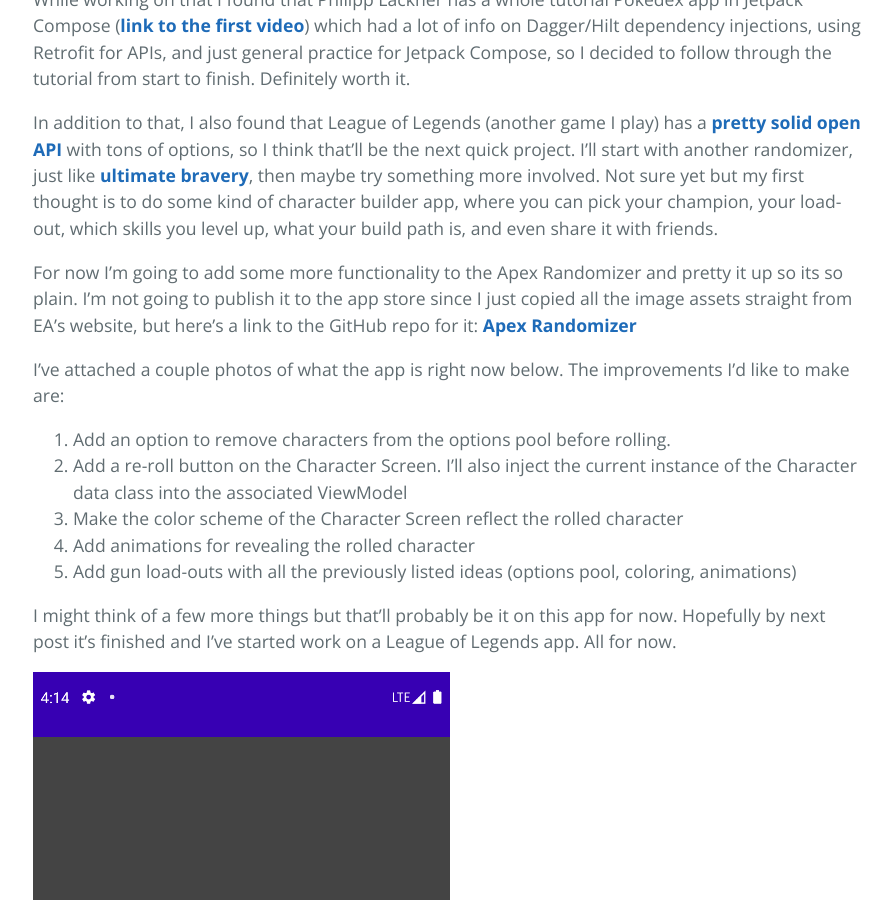
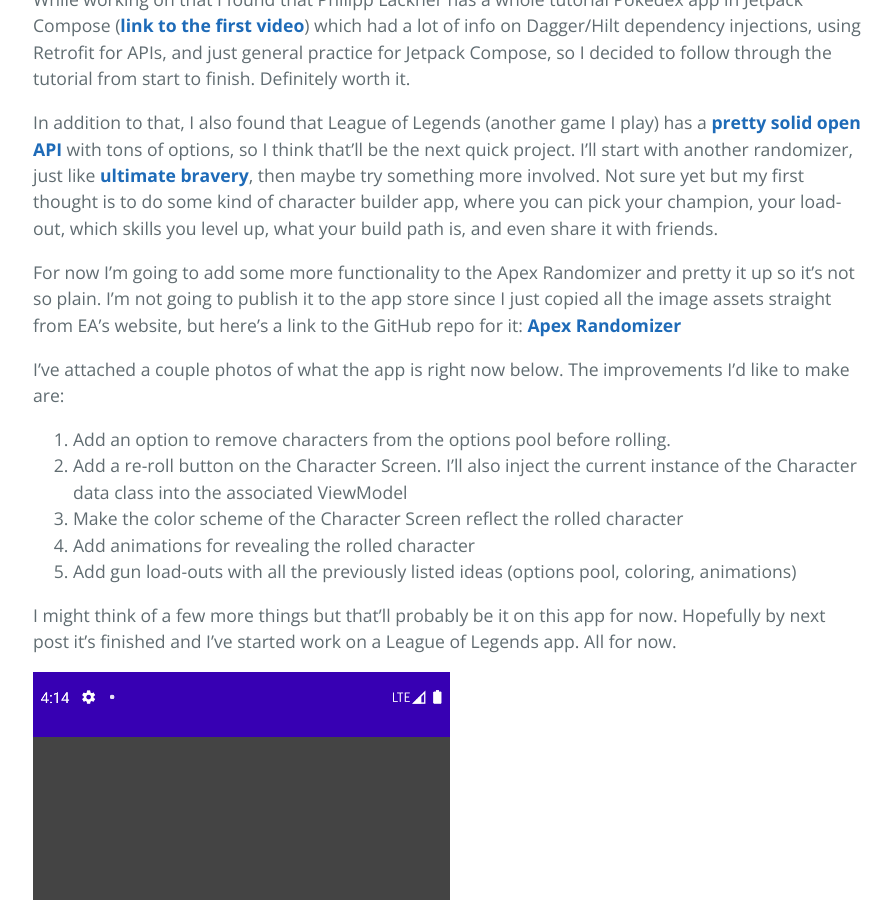
Before and after one commit to FeelsRossMan/feelsrossman.github.io, a Jekyll site: the page built from _posts/2022-09-10-character-randomizers.markdown, in a window 1280 px wide and 900 px high, scrolled down 535 px. Shown: the whole window, without its empty margins (191-1083 px from the left). Built offline with Jekyll 4.4.1, drawn with Linux system fonts in a browser that asks for light colours.

Commit message:
Update 2022-09-10-character-randomizers.markdown

```diff
--- a/_posts/2022-09-10-character-randomizers.markdown
+++ b/_posts/2022-09-10-character-randomizers.markdown
@@ -11,7 +11,7 @@
 
 In addition to that, I also found that League of Legends (another game I play) has a [**pretty solid open API**](https://developer.riotgames.com/docs/lol) with tons of options, so I think that'll be the next quick project. I'll start with another randomizer, just like [**ultimate bravery**](https://www.ultimate-bravery.net/), then maybe try something more involved. Not sure yet but my first thought is to do some kind of character builder app, where you can pick your champion, your load-out, which skills you level up, what your build path is, and even share it with friends.
 
-For now I'm going to add some more functionality to the Apex Randomizer and pretty it up so its so plain. I'm not going to publish it to the app store since I just copied all the image assets straight from EA's website, but here's a link to the GitHub repo for it: [**Apex Randomizer**](https://github.com/FeelsRossMan/RandomApex)
+For now I'm going to add some more functionality to the Apex Randomizer and pretty it up so it's not so plain. I'm not going to publish it to the app store since I just copied all the image assets straight from EA's website, but here's a link to the GitHub repo for it: [**Apex Randomizer**](https://github.com/FeelsRossMan/RandomApex)
 
 I've attached a couple photos of what the app is right now below. The improvements I'd like to make are:
 1. Add an option to remove characters from the options pool before rolling.
```
